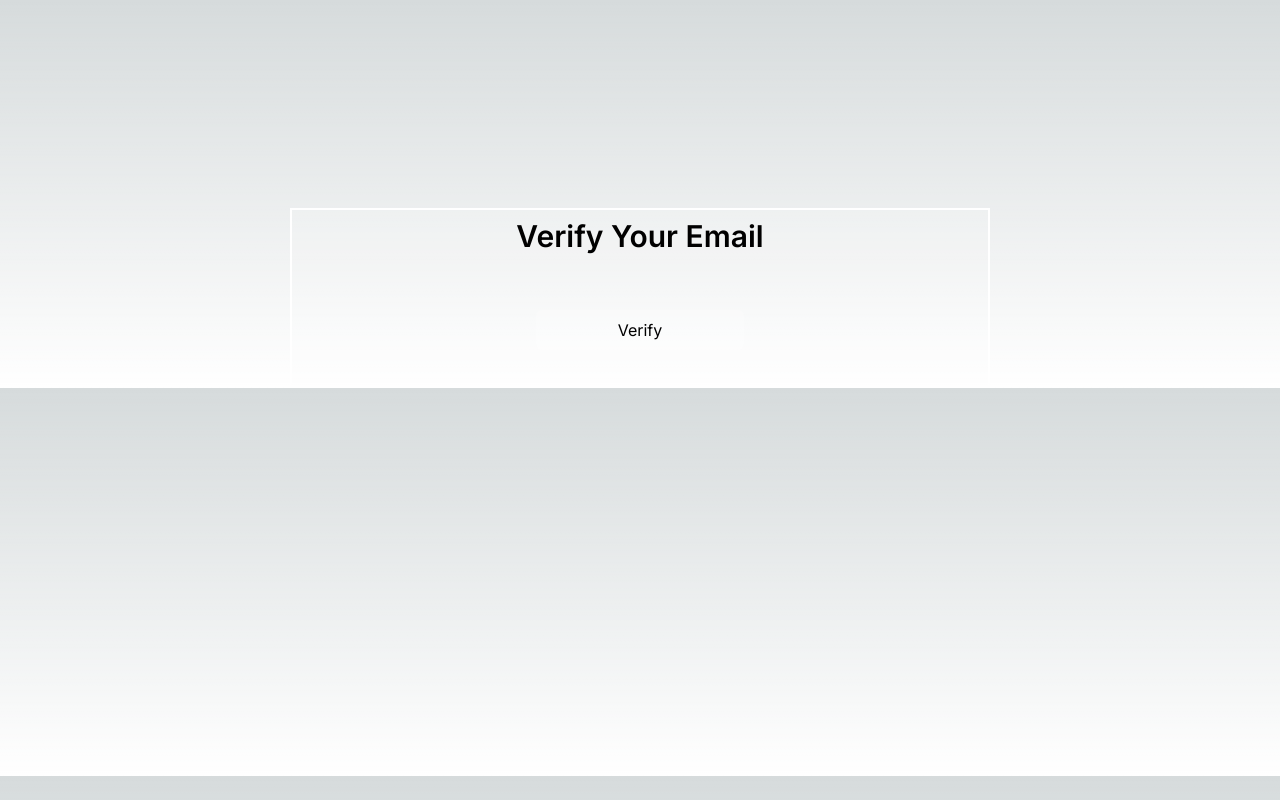
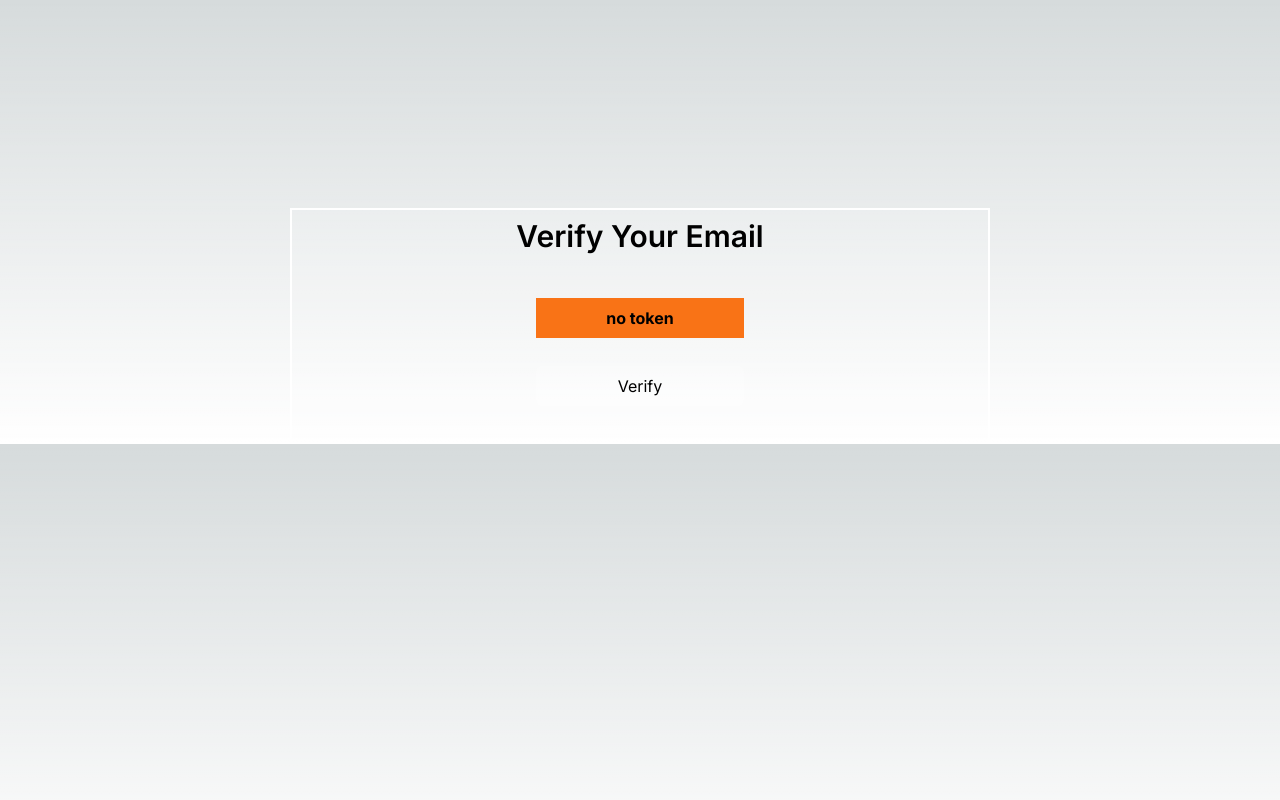
Before and after one commit to shreyashchandra/auth_nextjs, a Next.js app: page /verifyemail in a window 1280 px wide. Built offline with nearby package versions, Linux system fonts and the light colour scheme.

Commit message:
chore: Fix linting issues and add verify email page

```diff
--- /dev/null
+++ b/src/app/me/page.tsx
@@ -0,0 +1,7 @@
+export default function Mepage() {
+  return (
+    <>
+      <div>Me Page</div>
+    </>
+  );
+}
--- a/src/app/verifyemail/page.tsx
+++ b/src/app/verifyemail/page.tsx
@@ -12,6 +12,7 @@ function Verifyemailpage() {
   const [error, setError] = useState(false);
 
   useEffect(() => {
+    setError(false);
     const urlToken = window.location.search.split("=")[1];
     setToken(urlToken || "");
   }, []);
@@ -22,6 +23,7 @@ function Verifyemailpage() {
 
       const response = await axios.post("/api/users/verifyemail", { token });
       setVerified(true);
+      setError(false);
 
       console.log("Verify success", response.data);
       router.push("/login");
@@ -41,6 +43,9 @@ function Verifyemailpage() {
           </h1>
 
           <div className="flex flex-col gap-4 items-start py-7">
+            <h2 className="text-center w-52 p-2 bg-orange-500 text-black font-bold">
+              {token ? `${token}` : "no token"}
+            </h2>
             <button
               className={`py-2 mt-3 bg-white/20 w-52 rounded-md`}
               onClick={onVerify}
```
